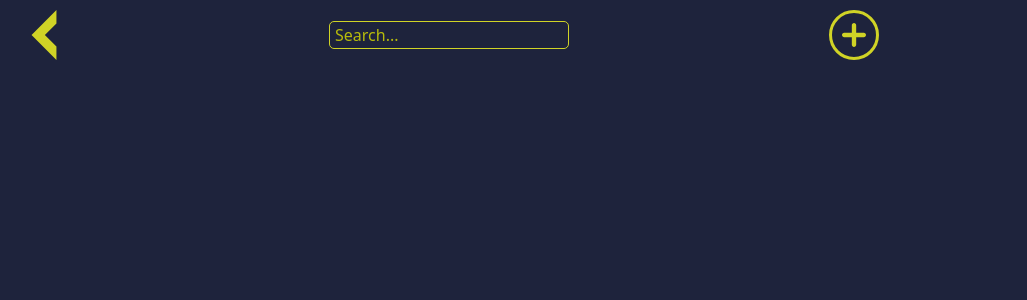
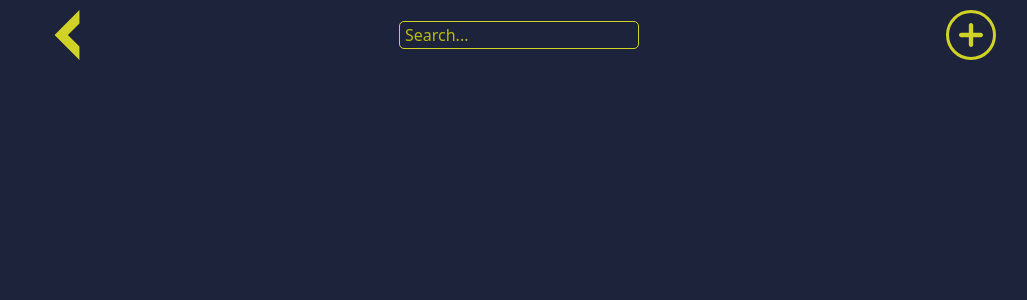
Before and after one commit to KachmaZ/vue-demo-project-1, a Vue app: page /users in a window 1280 px wide. Shown: the top 300 px of the page, without its empty margins (121-1148 px from the left). Built offline with nearby package versions, Linux system fonts and the light colour scheme.

Commit message:
Headers width

```diff
--- a/src/components/RangeHeader.vue
+++ b/src/components/RangeHeader.vue
@@ -1,5 +1,5 @@
 <template>
-  <div class="range-header container">
+  <div class="range-header">
     <ToMainLink />
   </div>
 </template>
--- a/src/components/UsersGridHeader.vue
+++ b/src/components/UsersGridHeader.vue
@@ -1,5 +1,5 @@
 <template>
-  <div class="users-grid-header container">
+  <div class="users-grid-header">
     <ToMainLink />
     <UsersSearch />
     <UsersAdd />
```
